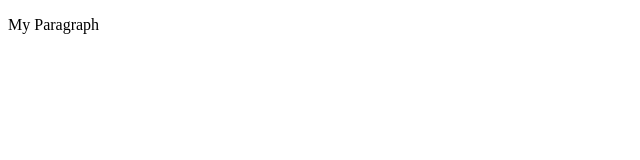
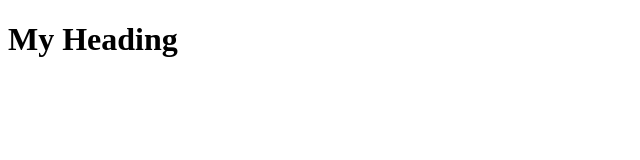
Before and after one commit to AluriSrilakshmi/Demo, a plain HTML site: page index.html in a window 1280 px wide. Shown: the whole page, without its empty margins (0-640 px from the left). Drawn offline with Linux system fonts and the light colour scheme.

Commit message:
updation of Heading

```diff
--- a/index.html
+++ b/index.html
@@ -5,7 +5,7 @@
 </head>
 <body>
 
-    <p>My Paragraph</p>
+    <h1>My Heading</h1>
 
 </body>
 </html>
```
